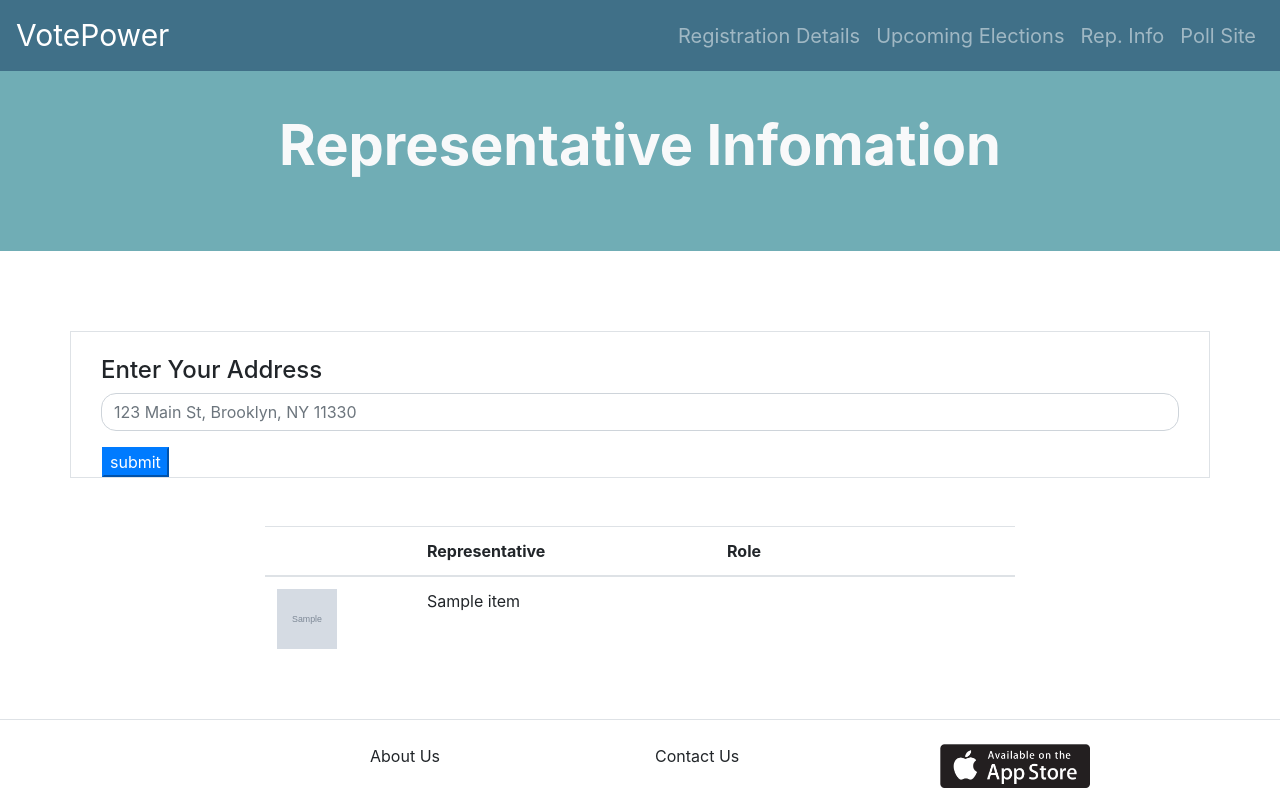
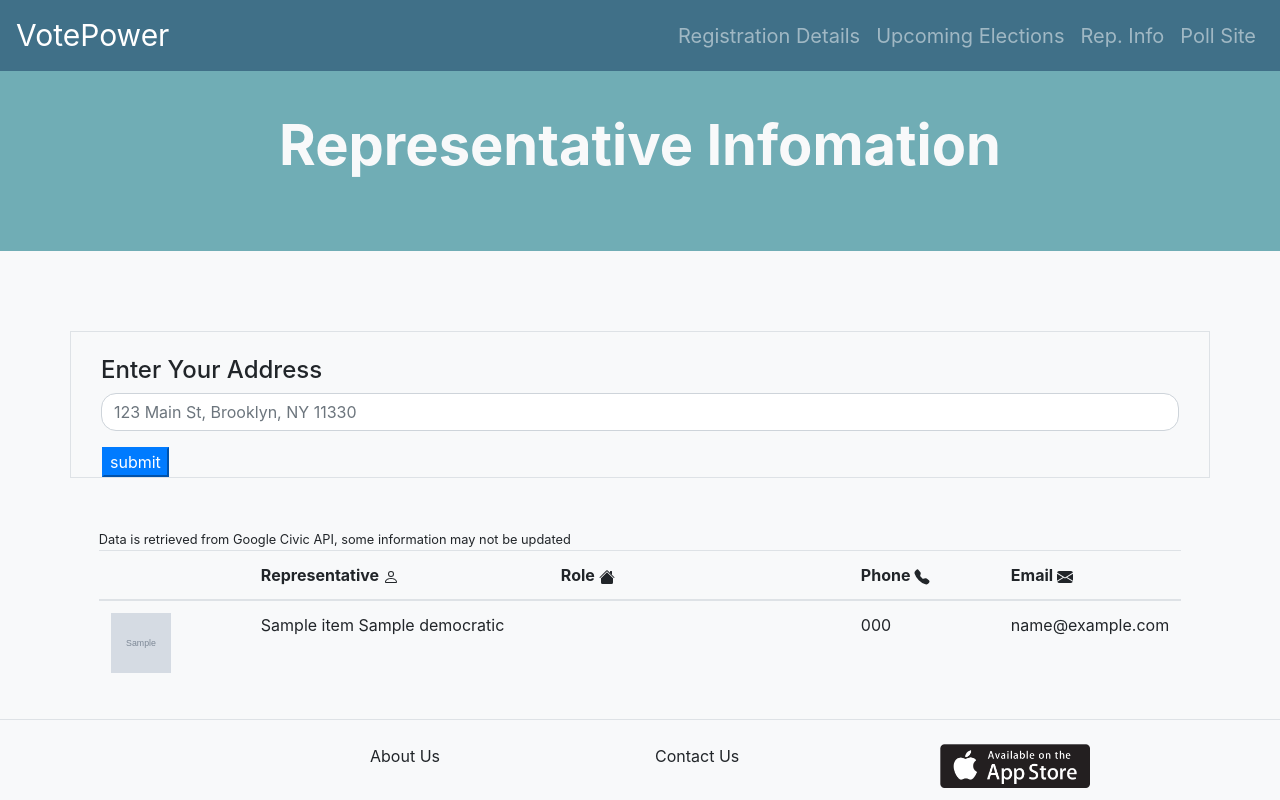
Before and after one commit to sunniqua97/Vote-Power, a Flask app: template WebApp/templates/voteinfo.html in a window 1280 px wide. Run offline with Flask 2, Linux system fonts and the light colour scheme; the template is opened without the code that fills it: values that come from a table or form of the project are taken from there, most other values are stand-ins (such as "Sample title", 1, 10 or a date in 2020); grey boxes marked "Sample" are stand-in pictures; some libraries are stand-ins or nearby versions.

Commit message:
updated voteinfo

```diff
--- a/WebApp/routes.py
+++ b/WebApp/routes.py
@@ -37,15 +37,19 @@
     test = ""
     office = ""
     official = ""
+    republican = ""
+    democratic = ""
     if form.validate_on_submit():
         try:
             address = request.form.get('address')
             test = api.rep_search(address)
             office =  test['offices']
             official = test['officials']
+            republican = "(R)"
+            democratic = "(D)"
         except KeyError:
             flash("error")
-    return render_template("voteinfo.html",form=form,office=office,official=official)
+    return render_template("voteinfo.html",form=form,office=office,official=official,republican=republican,democratic=democratic)
 
 @app.route('/upcomingelections',methods=['GET'])
 def upcomingelections():
--- a/WebApp/templates/voteinfo.html
+++ b/WebApp/templates/voteinfo.html
@@ -13,7 +13,7 @@
   </script>
 </head>
 
-<body class="d-flex flex-column" style="min-height: 100vh">
+<body class="d-flex flex-column bg-light" style="min-height: 100vh">
   <header> {% include "nav.html" %} </header>
   <!--jumbotron-->
   <div class="jumbotron jumbotron-fluid" style="background-color:#70adb5">
@@ -34,7 +34,7 @@
               <input type="text" class="form-control w-100" name="address" id="search_term" placeholder="123 Main St, Brooklyn, NY 11330">
               <!-- <input type="text" class="form-control-lg" id="Address" placeholder="Enter Address"> -->
             </div>
-            <input id="submit" class="btn-primary ml-3" type="submit" value="submit">
+            <input id="submit" class="btn-primary ml-3" type="submit" value="submit" onclick="myFunction()">
           </form>
         </div>
       </div>
@@ -42,17 +42,47 @@
   </main>
   <div class="row justify-content-center">
     <div class="col-auto">
-  <table class="table table-hover">
+      <small>
+        Data is retrieved from Google Civic API, some information may not be updated
+      </small>
+      <table class="table table-responsive table-hover">
         <colgroup>
           <col width="150">
           <col width="300">
           <col width="300">
+          <col width="150">
+          <col width="150">
         </colgroup>
-  <tr>
+        <thead id="tablehead">
           <th></th>
-    <th>Representative</th>
-    <th>Role</th>
-  </tr>
+          <th>Representative
+            <svg width="1em" height="1em" viewBox="0 0 16 16" class="bi bi-person" fill="currentColor" xmlns="http://www.w3.org/2000/svg">
+              <path fill-rule="evenodd"
+                d="M10 5a2 2 0 1 1-4 0 2 2 0 0 1 4 0zM8 8a3 3 0 1 0 0-6 3 3 0 0 0 0 6zm6 5c0 1-1 1-1 1H3s-1 0-1-1 1-4 6-4 6 3 6 4zm-1-.004c-.001-.246-.154-.986-.832-1.664C11.516 10.68 10.289 10 8 10c-2.29 0-3.516.68-4.168 1.332-.678.678-.83 1.418-.832 1.664h10z" />
+            </svg>
+          </th>
+          <th>
+            Role
+            <svg width="1em" height="1em" viewBox="0 0 16 16" class="bi bi-house-fill" fill="currentColor" xmlns="http://www.w3.org/2000/svg">
+              <path fill-rule="evenodd" d="M8 3.293l6 6V13.5a1.5 1.5 0 0 1-1.5 1.5h-9A1.5 1.5 0 0 1 2 13.5V9.293l6-6zm5-.793V6l-2-2V2.5a.5.5 0 0 1 .5-.5h1a.5.5 0 0 1 .5.5z" />
+              <path fill-rule="evenodd" d="M7.293 1.5a1 1 0 0 1 1.414 0l6.647 6.646a.5.5 0 0 1-.708.708L8 2.207 1.354 8.854a.5.5 0 1 1-.708-.708L7.293 1.5z" />
+            </svg>
+          </th>
+          <th>
+            Phone
+            <svg width="1em" height="1em" viewBox="0 0 16 16" class="bi bi-telephone-fill" fill="currentColor" xmlns="http://www.w3.org/2000/svg">
+              <path fill-rule="evenodd"
+                d="M2.267.98a1.636 1.636 0 0 1 2.448.152l1.681 2.162c.309.396.418.913.296 1.4l-.513 2.053a.636.636 0 0 0 .167.604L8.65 9.654a.636.636 0 0 0 .604.167l2.052-.513a1.636 1.636 0 0 1 1.401.296l2.162 1.681c.777.604.849 1.753.153 2.448l-.97.97c-.693.693-1.73.998-2.697.658a17.47 17.47 0 0 1-6.571-4.144A17.47 17.47 0 0 1 .639 4.646c-.34-.967-.035-2.004.658-2.698l.97-.969z" />
+            </svg>
+          </th>
+          <th>
+            Email
+            <svg width="1em" height="1em" viewBox="0 0 16 16" class="bi bi-envelope-fill" fill="currentColor" xmlns="http://www.w3.org/2000/svg">
+              <path fill-rule="evenodd"
+                d="M.05 3.555A2 2 0 0 1 2 2h12a2 2 0 0 1 1.95 1.555L8 8.414.05 3.555zM0 4.697v7.104l5.803-3.558L0 4.697zM6.761 8.83l-6.57 4.027A2 2 0 0 0 2 14h12a2 2 0 0 0 1.808-1.144l-6.57-4.027L8 9.586l-1.239-.757zm3.436-.586L16 11.801V4.697l-5.803 3.546z" />
+            </svg>
+          </th>
+        </thead>
 
         <tbody>
 
@@ -66,7 +96,13 @@
               <img src="{{url_for('static',filename='blankperson.png')}}" class="rep_pic">
               {%endif%}
             </td>
-      <td>{{item.name}}</td>
+            <td>{{item.name}}
+              {%if item.party == "Republican Party"%}
+              {{republican}}
+              {%else%}
+              {{democratic}}
+              {%endif%}
+            </td>
             <td>
               {% for role in office %}
               {% for role2 in role.officialIndices %}
@@ -75,6 +111,16 @@
               {% endif %}
               {% endfor %}
               {% endfor %}
+            </td>
+            <td>
+              {{item.phones[0]}}
+            </td>
+            <td>
+              {%if item.emails%}
+              {{item.emails[0]}}
+              {%else%}
+
+              {%endif%}
             </td>
           </tr>
           {%endfor%}
@@ -89,6 +135,14 @@
   <script src="https://code.jquery.com/jquery-3.5.1.slim.min.js" integrity="sha384-DfXdz2htPH0lsSSs5nCTpuj/zy4C+OGpamoFVy38MVBnE+IbbVYUew+OrCXaRkfj" crossorigin="anonymous"></script>
   <script src="https://cdn.jsdelivr.net/npm/popper.js@1.16.1/dist/umd/popper.min.js" integrity="sha384-9/reFTGAW83EW2RDu2S0VKaIzap3H66lZH81PoYlFhbGU+6BZp6G7niu735Sk7lN" crossorigin="anonymous"></script>
   <script src="https://stackpath.bootstrapcdn.com/bootstrap/4.5.2/js/bootstrap.min.js" integrity="sha384-B4gt1jrGC7Jh4AgTPSdUtOBvfO8shuf57BaghqFfPlYxofvL8/KUEfYiJOMMV+rV" crossorigin="anonymous"></script>
+  <script>
+    function myFunction() {
+      var x = document.getElementById("tablehead");
+      if (x.style.display === "none") {
+        x.style.display = "";
+      }
+    }
+  </script>
 </body>
 
 </html>
```
Also changed, not shown: WebApp/requirements.txt (+4 -73 lines), WebApp/templates/upcomingelections.html (+4 -4 lines). Lines whose indentation alone changed are shown as unchanged.
